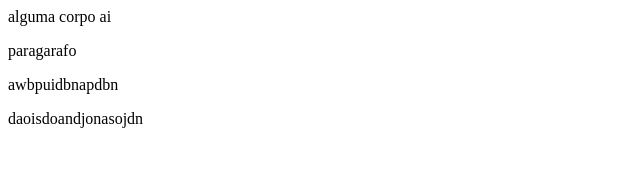
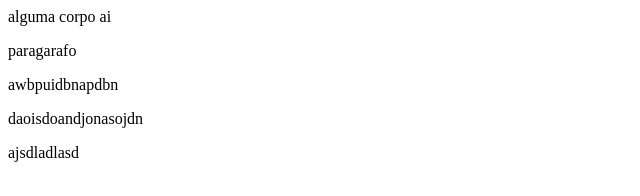
Before and after one commit to VictorVrumm/Projeto002-Site_app_de_Clima, a plain HTML site: page index.html in a window 1280 px wide. Shown: the whole page, without its empty margins (0-640 px from the left). Drawn offline with Linux system fonts and the light colour scheme.

Commit message:
five commit

```diff
--- a/index.html
+++ b/index.html
@@ -11,4 +11,5 @@
   <p>paragarafo</p>
   <p>awbpuidbnapdbn</p>
   <p>daoisdoandjonasojdn</p>
+  <p>ajsdladlasd</p>
 </html>
```
